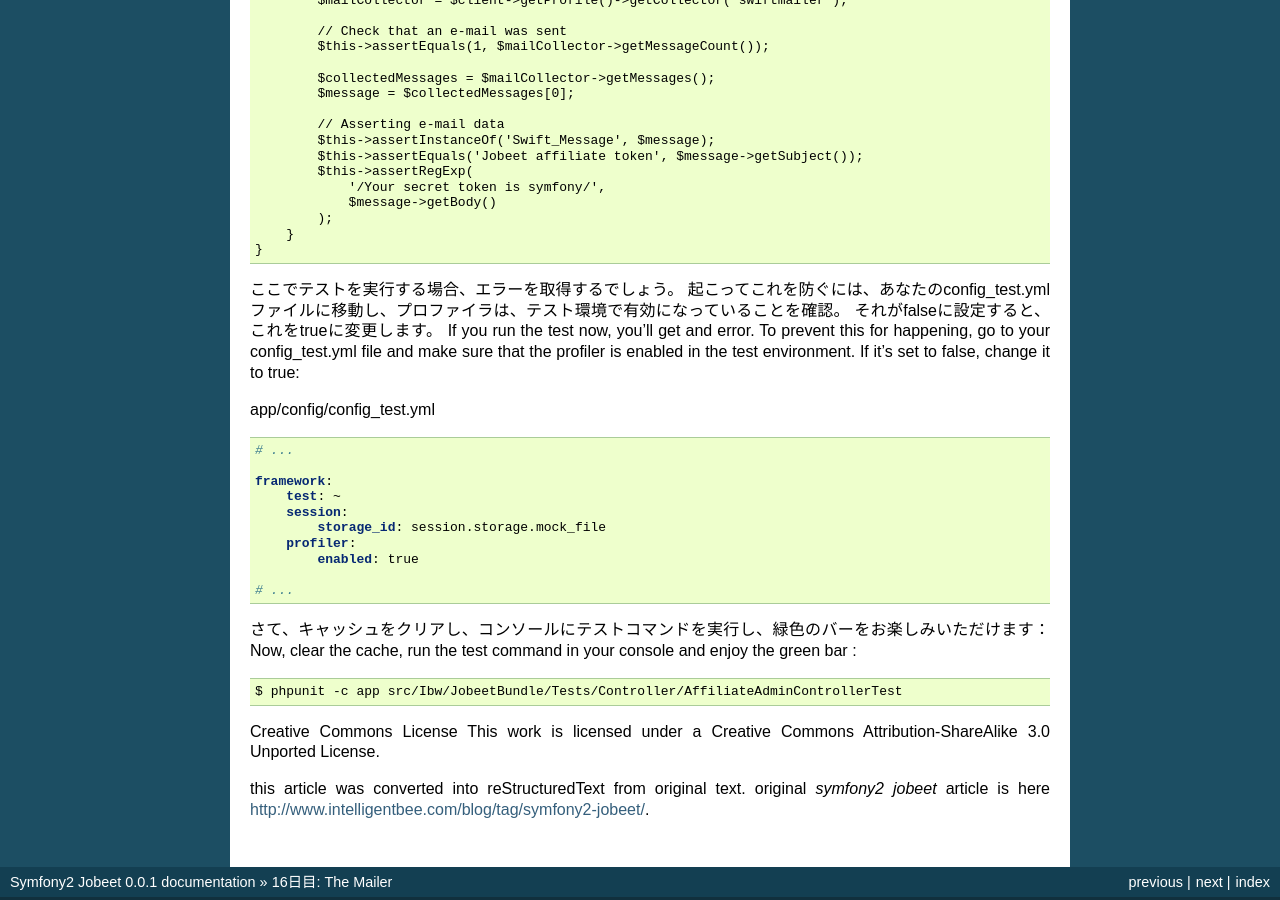
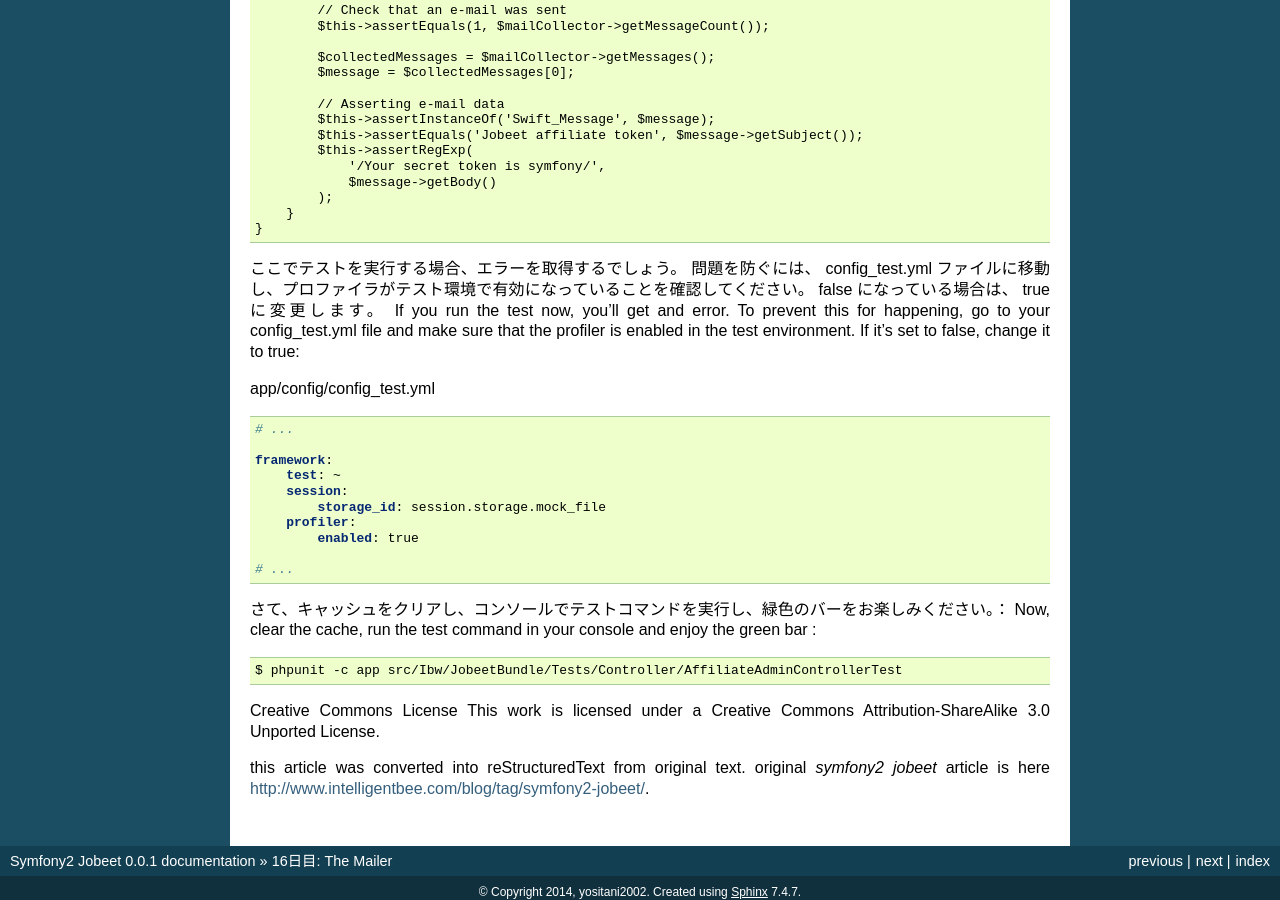
Before and after one commit to symfony-japan-old/symfony2-jobeet-ja, a Sphinx documentation site: the page built from source/day-16-the-mailer.rst, in a window 1280 px wide and 900 px high, scrolled down 5455 px. Built offline with Sphinx 7.4.7, drawn with Linux system fonts in a browser that asks for light colours; some of the changed text lies outside the part shown.

Commit message:
10/21 night

```diff
--- a/source/day-16-the-mailer.rst
+++ b/source/day-16-the-mailer.rst
@@ -171,11 +171,10 @@
 The Tests
 ---------
 
-Symfony のメーラーでメール送信する機能を作成しましたので、次にいくつかの機能テストを書いて正しく動くことを確認しましょう。
-この新しい機能をテストするには、ログインしてする必要があります。ログインするには、私たちは、ユーザー名とパスワードが必要になります。
-私たちはユーザー ``admin`` を追加する新しいフィクスチャファイルを作成することから始めます。：
-Now that we have seen how to send an email with the symfony mailer,
-let’s write some functional tests to ensure we did the right thing.
+Symfony のメーラーでメール送信する機能を作成しました。次は、作成したものが正しく動くか機能テストを書いて確認しましょう。
+この新しい機能をテストするには、ログインする必要があります。ログインするには、私たちは、ユーザー名とパスワードが必要になります。
+ユーザー ``admin`` を追加する新しいフィクスチャファイルを作成することから始めます。：
+Now that we have seen how to send an email with the symfony mailer, let’s write some functional tests to ensure we did the right thing.
 To test this new functionality, we need to be logged in. To log in, we will need an username and a password.
 That’s why we will start by creating a new fixture file, where we add the user admin:
 
@@ -233,8 +232,8 @@
        }
    }
 
-テストでは、メッセージは以前のリクエストで送信に関する情報を取得するために、プロファイラにでは SwiftMailer コレクタを使用します。
-さて、電子メールが正しく送信された場合の、チェックするいくつかのテストを追加してみましょう。
+テストにおいて、以前のリクエストで送信したメッセージに関する情報を取得するため、プロファイラ上の SwiftMailer コレクタを使用します。
+では、メールが正しく送信された場合の、いくつかのテストを追加してみましょう。
 In the tests, we will use the swiftmailer collector on the profiler to get information about the messages send on the previous requests.
 Now, let’s add some tests to check if the email is sent properly:
 
@@ -351,8 +350,8 @@
    }
 
 ここでテストを実行する場合、エラーを取得するでしょう。
-起こってこれを防ぐには、あなたのconfig_test.ymlファイルに移動し、プロファイラは、テスト環境で有効になっていることを確認。
-それがfalseに設定すると、これをtrueに変更します。
+問題を防ぐには、 config_test.yml ファイルに移動し、プロファイラがテスト環境で有効になっていることを確認してください。
+false になっている場合は、 true に変更します。
 If you run the test now, you’ll get and error.
 To prevent this for happening, go to your config_test.yml file and make sure that the profiler is enabled in the test environment.
 If it’s set to false, change it to true:
@@ -372,7 +371,7 @@
 
    # ...
 
-さて、キャッシュをクリアし、コンソールにテストコマンドを実行し、緑色のバーをお楽しみいただけます：
+さて、キャッシュをクリアし、コンソールでテストコマンドを実行し、緑色のバーをお楽しみください。：
 Now, clear the cache, run the test command in your console and enjoy the green bar :
 
 .. code-block:: bash
--- a/source/day-9-the-functional-tests.rst
+++ b/source/day-9-the-functional-tests.rst
@@ -36,8 +36,8 @@
 * Test the response;
 * Rinse and repeat;
 
-私たちの第一の機能テスト
--------------------
+最初の機能テスト
+-------------
 Our First Functional Test
 -------------------------
 
```
